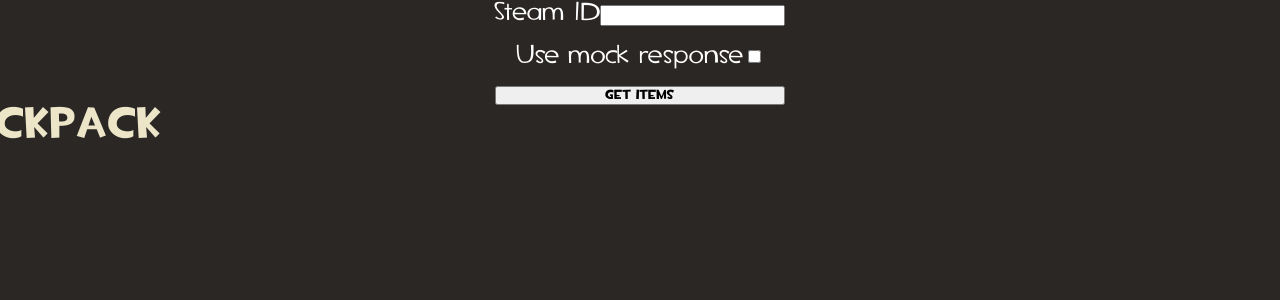
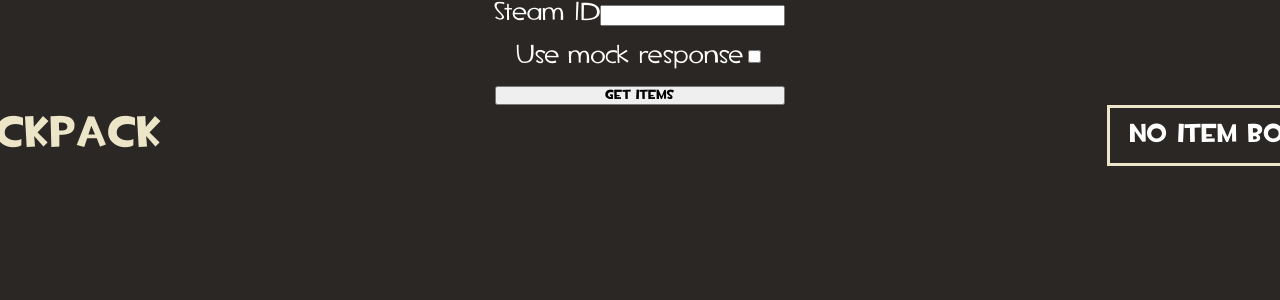
Before and after one commit to theaswanson/BackpackViewer, a React (Create React App) app in the folder src/frontend/: page / in a window 1280 px wide. Shown: the top 300 px of the page. Built offline with nearby package versions, Linux system fonts and the light colour scheme.

Commit message:
wip: add custom dropdown

```diff
--- a/src/frontend/src/Header.css
+++ b/src/frontend/src/Header.css
@@ -1,3 +1,9 @@
+.header-wrapper {
+  display: flex;
+  justify-content: space-between;
+  width: 100%;
+}
+
 .header {
   display: flex;
   align-items: center;
@@ -14,3 +20,14 @@
     color: #ece5c8;
   }
 }
+
+.select {
+  font-family: "TF2 Build";
+  border: 3px solid #ece5c8;
+  padding: 7px 10px;
+}
+
+.select-option {
+  font-family: "TF2 Build";
+  padding: 7px 10px;
+}
--- a/src/frontend/src/Header.tsx
+++ b/src/frontend/src/Header.tsx
@@ -1,8 +1,39 @@
+import { Children, PropsWithChildren, ReactNode, useState } from "react";
 import "./Header.css";
 
+const SelectOption = ({ children }: { children: ReactNode }) => (
+  <div className='select-option'>{children}</div>
+);
+
+const ItemBordersSelect = ({ children }: PropsWithChildren) => {
+  const [isOpen, setIsOpen] = useState(false);
+  const selectedItem = Children.toArray(children)[0];
+
+  return (
+    <>
+      <div className='select' onClick={() => setIsOpen((open) => !open)}>
+        {selectedItem}
+      </div>
+
+      {isOpen ? <div>{children}</div> : undefined}
+    </>
+  );
+};
+
+const FilterOptions = () => (
+  <ItemBordersSelect>
+    <SelectOption>No Item Borders</SelectOption>
+    <SelectOption>Show quality color borders</SelectOption>
+    <SelectOption>Show marketable borders only</SelectOption>
+  </ItemBordersSelect>
+);
+
 export const Header = () => (
-  <div className='header'>
-    <span>{">>"}</span>
-    <h1>BACKPACK</h1>
+  <div className='header-wrapper'>
+    <div className='header'>
+      <span>{">>"}</span>
+      <h1>BACKPACK</h1>
+    </div>
+    <FilterOptions />
   </div>
 );
```
